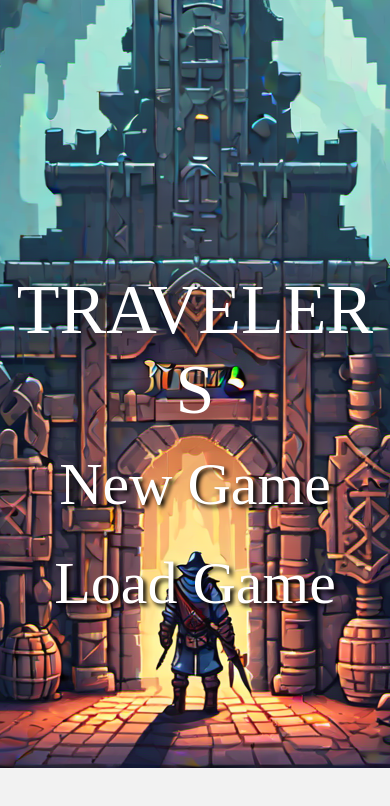
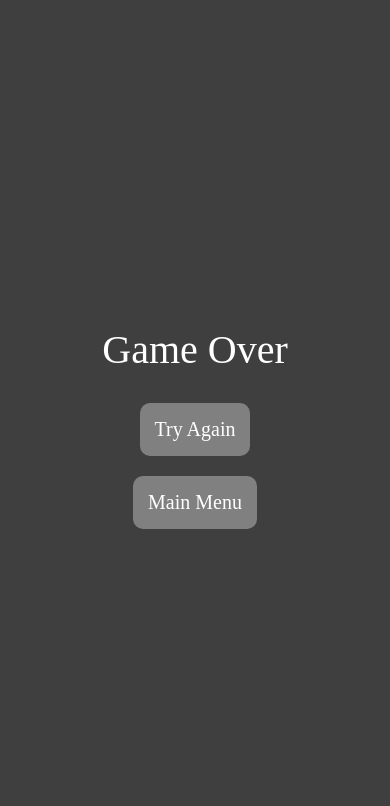
Before and after one commit to BraydenNickel/Travelers, a React Native app: screen /GameOverScreen in a window 390 px wide. Shown: the top 806 px of the page. Built offline with nearby package versions, Linux system fonts and the light colour scheme.

Commit message:
Created GameOver and VictoryScreen

```diff
--- a/App.jsx
+++ b/App.jsx
@@ -30,6 +30,8 @@ const App = () => {
         <Stack.Screen name="GameScreen" component={GameScreen} />
         <Stack.Screen name="GoblinScreen" component={GoblinScreen} />
         <Stack.Screen name="MinotaurScreen" component={MinotaurScreen} />
+        <Stack.Screen name="VictoryScreen" component={VictoryScreen} />
+        <Stack.Screen name="GameOverScreen" component={GameOverScreen} />
         </Stack.Navigator>
     </NavigationContainer>
   );
--- a/screens/GameOverScreen.jsx
+++ b/screens/GameOverScreen.jsx
@@ -0,0 +1,54 @@
+/* eslint-disable prettier/prettier */
+import React from 'react';
+import { View, Text, TouchableOpacity, StyleSheet } from 'react-native';
+
+const GameOverScreen = ({ navigation }) => {
+  const handleTryAgain = () => {
+    navigation.navigate('IntroPage');
+  };
+
+  const handleMainMenu = () => {
+    navigation.navigate('HomeScreen');
+  };
+
+  return (
+    <View style={styles.container}>
+      <Text style={styles.title}>Game Over</Text>
+      <TouchableOpacity style={styles.button} onPress={handleTryAgain}>
+        <Text style={styles.buttonText}>Try Again</Text>
+      </TouchableOpacity>
+      <TouchableOpacity style={styles.button} onPress={handleMainMenu}>
+        <Text style={styles.buttonText}>Main Menu</Text>
+      </TouchableOpacity>
+    </View>
+  );
+};
+
+const styles = StyleSheet.create({
+  container: {
+    flex: 1,
+    backgroundColor: '#3f3f3f',
+    alignItems: 'center',
+    justifyContent: 'center',
+  },
+  title: {
+    color: 'white',
+    fontFamily: 'MedievalSharp-Regular',
+    fontSize: 40,
+    marginVertical: 20,
+  },
+  button: {
+    backgroundColor: '#808080',
+    padding: 15,
+    borderRadius: 10,
+    marginVertical: 10,
+  },
+  buttonText: {
+    color: 'white',
+    fontSize: 20,
+    fontFamily: 'MedievalSharp-Regular',
+    textAlign: 'center',
+  },
+});
+
+export default GameOverScreen;
--- a/screens/VictoryScreen.jsx
+++ b/screens/VictoryScreen.jsx
@@ -0,0 +1,54 @@
+/* eslint-disable prettier/prettier */
+import React from 'react';
+import { View, Text, TouchableOpacity, StyleSheet } from 'react-native';
+
+const VictoryScreen = ({ navigation }) => {
+  const handlePlayAgain = () => {
+    navigation.navigate('IntroPage');
+  };
+
+  const handleExit = () => {
+    navigation.navigate('HomeScreen');
+  };
+
+  return (
+    <View style={styles.container}>
+      <Text style={styles.title}>Victory!</Text>
+      <TouchableOpacity style={styles.button} onPress={handlePlayAgain}>
+        <Text style={styles.buttonText}>Play Again</Text>
+      </TouchableOpacity>
+      <TouchableOpacity style={styles.button} onPress={handleExit}>
+        <Text style={styles.buttonText}>Exit</Text>
+      </TouchableOpacity>
+    </View>
+  );
+};
+
+const styles = StyleSheet.create({
+  container: {
+    flex: 1,
+    backgroundColor: '#3f3f3f',
+    alignItems: 'center',
+    justifyContent: 'center',
+  },
+  title: {
+    color: 'white',
+    fontFamily: 'MedievalSharp-Regular',
+    fontSize: 40,
+    marginVertical: 20,
+  },
+  button: {
+    backgroundColor: '#808080',
+    padding: 15,
+    borderRadius: 10,
+    marginVertical: 10,
+  },
+  buttonText: {
+    color: 'white',
+    fontSize: 20,
+    fontFamily: 'MedievalSharp-Regular',
+    textAlign: 'center',
+  },
+});
+
+export default VictoryScreen;
```
